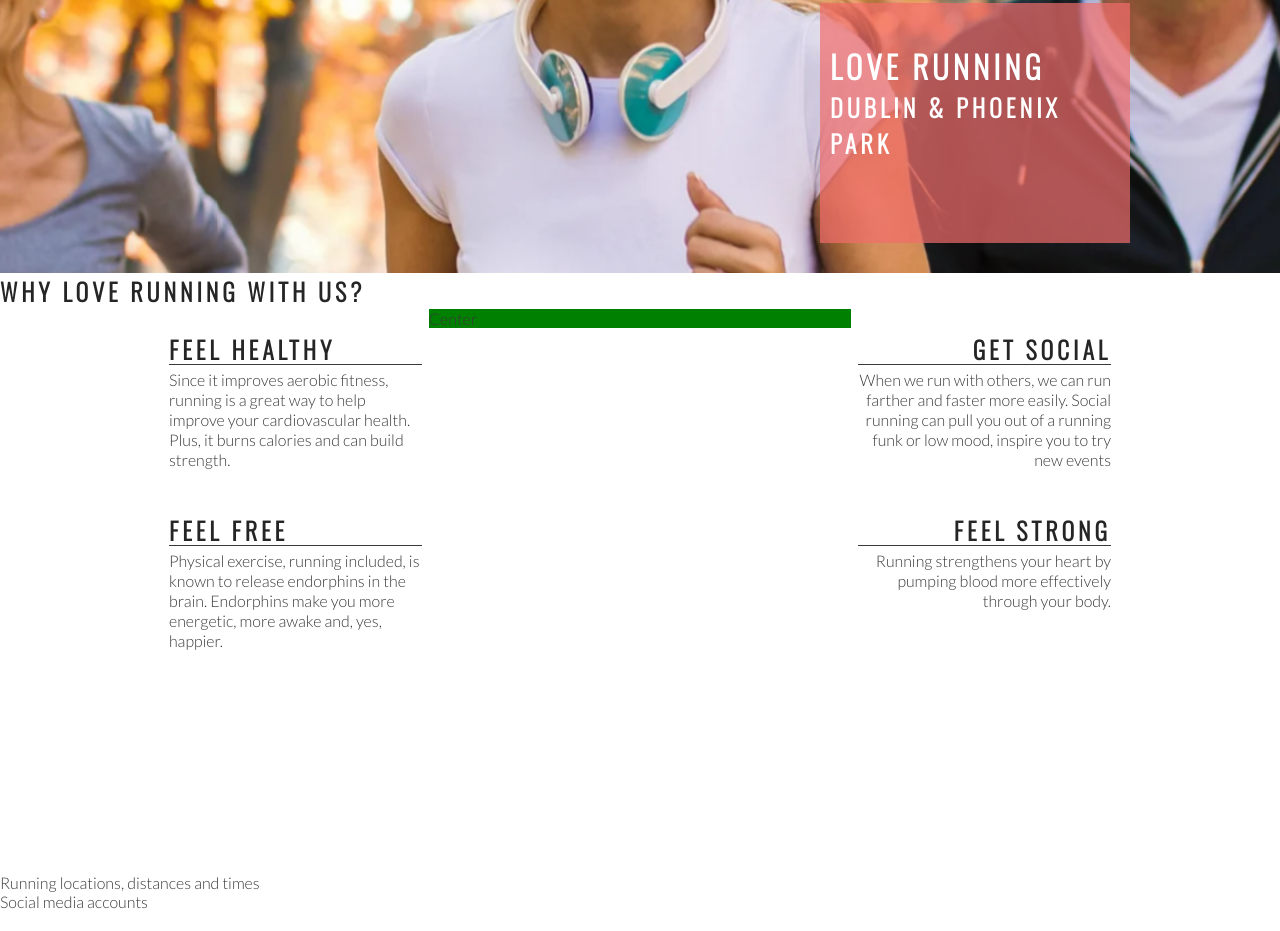
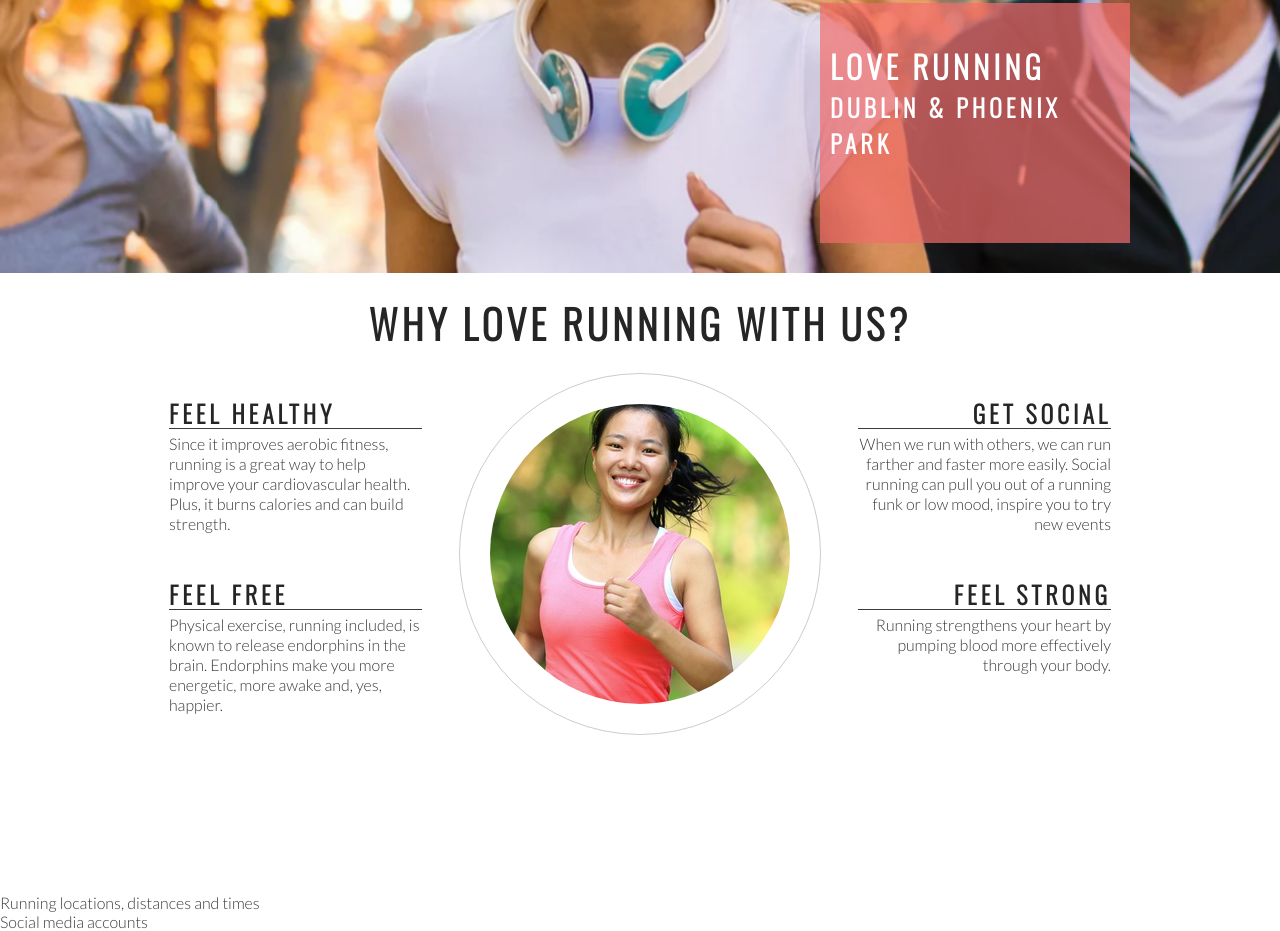
Before and after one commit to bodthegod/love-running, a plain HTML site: page index.html in a window 1280 px wide. Shown: the part 402-1333 px from the top of the page. Drawn offline with nearby package versions, Linux system fonts and the light colour scheme.

Commit message:
Add club ethos central image and style into a circle

```diff
--- a/assets/css/style.css
+++ b/assets/css/style.css
@@ -130,7 +130,6 @@ h1, h2 {
 #center-about {
     width: 33%;
     margin: 0 auto;
-    background-color: green;
 }
 hr {
     border-top: 1px solid #3a3a3a;
@@ -163,3 +162,26 @@ hr {
 .right-about-heading p {
     text-align: right;
 }
+
+#welcome {
+    text-align: center;
+    margin: 20px 0;
+    font-size: 250%;
+}
+
+#circle-container {
+    width: 300px;
+    height: 300px;
+    padding:30px;
+    border-style: solid;
+    border-color: #ccc;
+    border-width: 1px;
+    border-radius: 50%;
+    margin: 0 auto;
+}
+
+#circle-cover-bg {
+    background:url('../images/ethos-center-image.jpg') no-repeat center center;
+    height: 100%;
+    border-radius: 50%;
+}
--- a/index.html
+++ b/index.html
@@ -40,7 +40,7 @@
         </div>
     </section>
     <section id="club-ethos">
-        <h1>Why Love Running With Us?</h1>
+        <h2 id="welcome">Why Love Running With Us?</h2>
         <div id="left-about">
             <div class="left-about-heading">
                 <h2>Feel Healthy</h2>
@@ -73,7 +73,13 @@
                 </p>
             </div>
         </div>
-        <div id="center-about">Center</div>
+        <div id="center-about">
+            <div id="circle-container">
+                <div id="circle-cover-bg">
+
+                </div>
+            </div>
+        </div>
     </section>
     <section>
         Running locations, distances and times
```
Also changed, not shown: assets/images/ethos-center-image.jpg (added).
